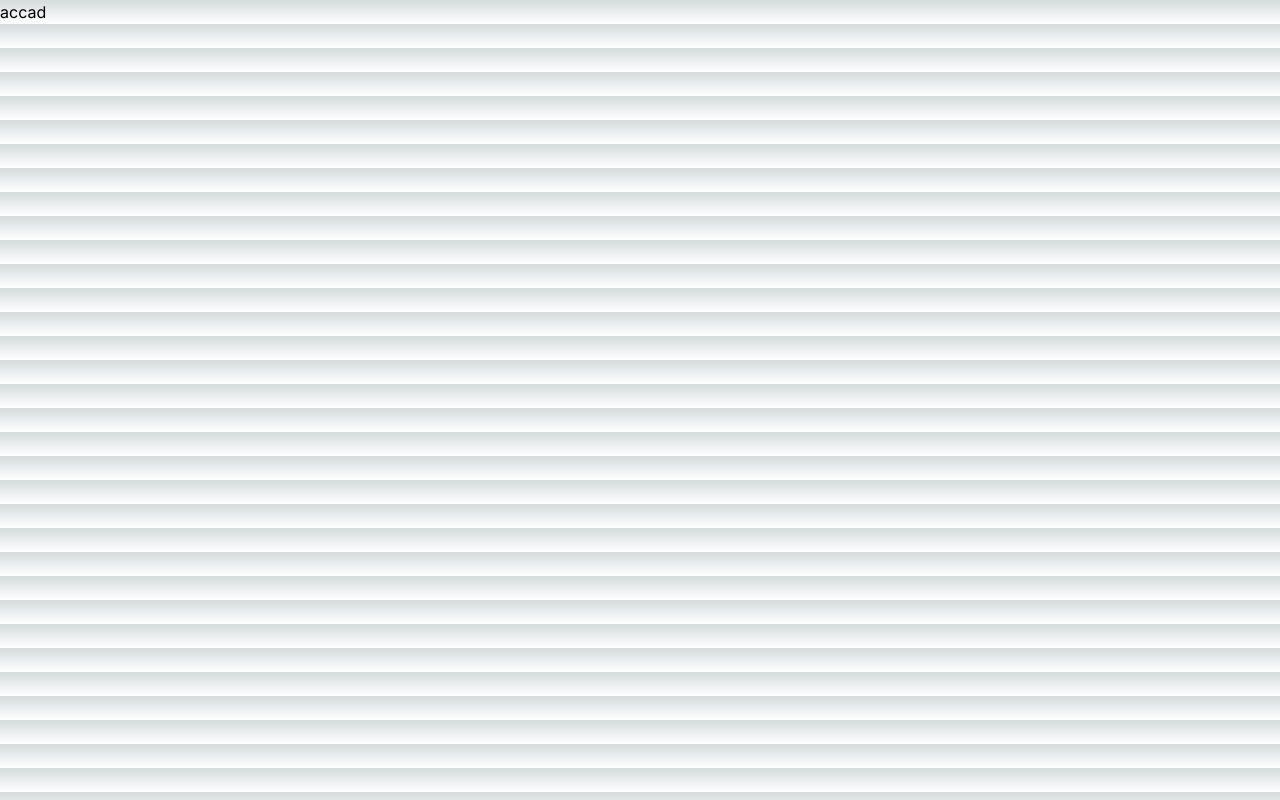
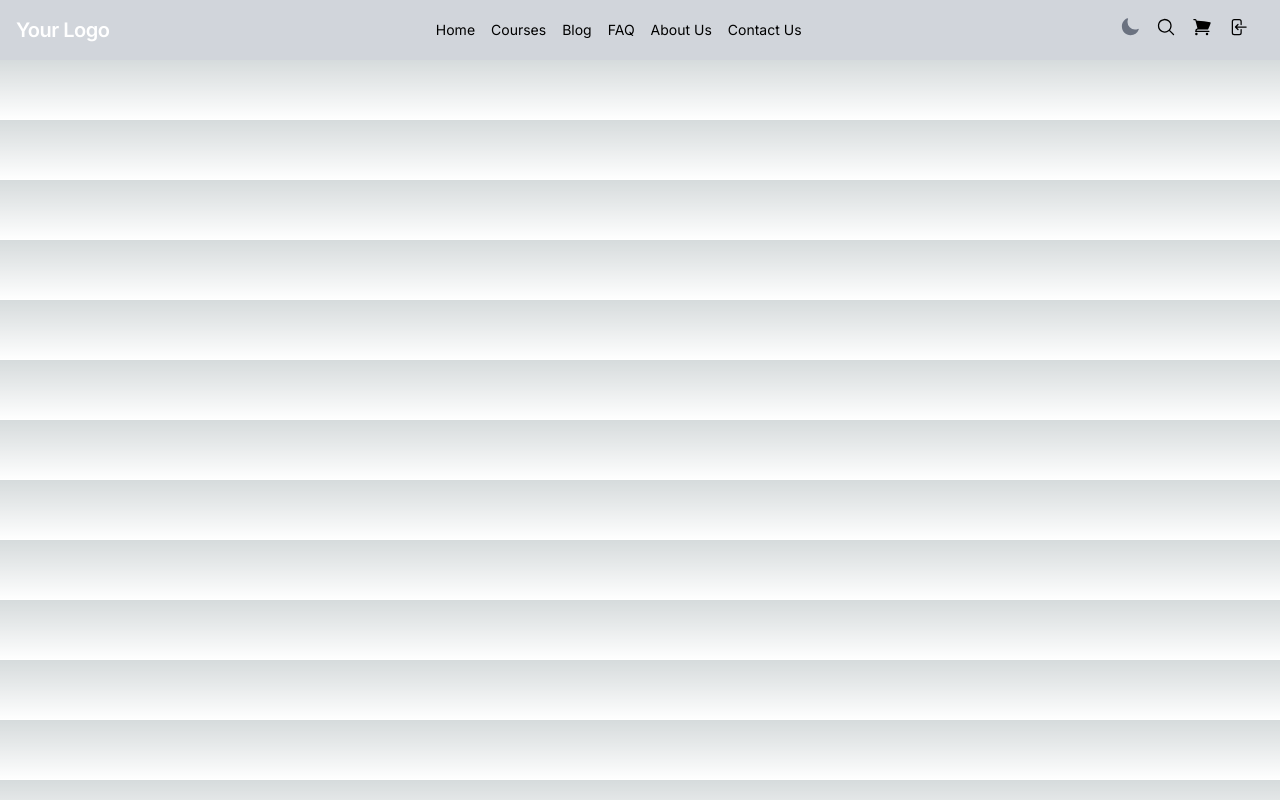
Before and after one commit to rezac78/coolLearning, a Next.js app: page / in a window 1280 px wide. Built offline with nearby package versions, Linux system fonts and the light colour scheme.

Commit message:
end part navbar

```diff
--- /dev/null
+++ b/src/Event/Event.ts
@@ -0,0 +1,34 @@
+import {
+  MagnifyingGlassIcon,
+  SunIcon,
+  ShoppingCartIcon,
+  MoonIcon,
+  ArrowLeftEndOnRectangleIcon,
+} from "@heroicons/react/24/solid";
+
+export interface Navbar {
+  id: number;
+  Link: string;
+  name: string;
+}
+
+export interface NavbarIcons {
+  id: number;
+  name: string;
+  icon: any;
+}
+
+export const navbar: Navbar[] = [
+  { id: 1, name: "Home", Link: "#home" },
+  { id: 2, name: "Courses", Link: "#courses" },
+  { id: 3, name: "Blog", Link: "#blog" },
+  { id: 4, name: "FAQ", Link: "#faq" },
+  { id: 5, name: "About Us", Link: "#about" },
+  { id: 6, name: "Contact Us", Link: "#contact" },
+];
+
+export const navbarIcons: NavbarIcons[] = [
+  { id: 1, name: "Search", icon: MagnifyingGlassIcon },
+  { id: 2, name: "Shopping", icon: ShoppingCartIcon },
+  { id: 3, name: "Auth", icon: ArrowLeftEndOnRectangleIcon },
+];
--- a/src/app/layout.tsx
+++ b/src/app/layout.tsx
@@ -5,7 +5,7 @@ import './globals.css'
 const inter = Inter({ subsets: ['latin'] })
 
 export const metadata: Metadata = {
-  title: 'Create Next App',
+  title: 'Cool Learning',
   description: 'Generated by create next app',
 }
 
--- a/src/app/page.tsx
+++ b/src/app/page.tsx
@@ -1,7 +1,21 @@
+"use client"
+import Header from "@/components/Header";
+import { useState, useEffect } from 'react';
+
 export default function Home() {
+  const [theme, setTheme] = useState('light');
+  useEffect(() => {
+    const storedTheme = localStorage.getItem('theme') || (window.matchMedia('(prefers-color-scheme: dark)').matches ? 'dark' : 'light');
+    setTheme(storedTheme);
+  }, []);
+  const toggleTheme = () => {
+    const newTheme = theme === 'light' ? 'dark' : 'light';
+    localStorage.setItem('theme', newTheme);
+    setTheme(newTheme);
+  };
   return (
-    <div className="">
-      accad
+    <div className={`bg-red-600	 dark:bg-blue-100 ${theme === 'dark' ? 'dark' : ''}`}>
+      <Header toggleTheme={toggleTheme} currentTheme={theme} />
     </div>
   )
 }
--- /dev/null
+++ b/src/components/Header/index.tsx
@@ -0,0 +1,48 @@
+import { navbar, navbarIcons } from "@/Event/Event"
+import { MoonIcon, SunIcon, Bars3Icon } from "@heroicons/react/24/solid"
+import { useState } from "react";
+import Menu from "../Shared/HamburgerMenu/Menu";
+interface HeaderProps {
+        currentTheme: string;
+        toggleTheme: () => void;
+}
+export default function Header(props: HeaderProps) {
+        const [isMenuOpen, setIsMenuOpen] = useState(false);
+        const toggleMenu = () => {
+                setIsMenuOpen(!isMenuOpen);
+        };
+        return (
+                <nav className="bg-light-bg-Nav dark:bg-dark-bg-Nav p-4">
+                        <div className="container mx-auto flex items-center justify-between flex-wrap">
+                                <div className="flex items-center flex-shrink-0 text-white mr-6">
+                                        <span className="font-semibold text-xl tracking-tight">Your Logo</span>
+                                </div>
+                                <div className="hidden md:block">
+                                        <div className="text-sm flex-grow">
+                                                {navbar.map((e) => (
+                                                        <a key={e.id} href={e.Link} className={`text-light-color-Font dark:text-dark-color-Font hover:text-light-color-Font-hover dark:hover:text-dark-color-Font-hover mr-4`}>{e.name}</a>
+                                                ))}
+                                        </div>
+                                </div>
+                                <div className="md:hidden">
+                                        <button onClick={toggleMenu}>
+                                                <Bars3Icon className="h-6 w-6 text-light-color-Font dark:text-dark-color-Font" />
+                                        </button>
+                                </div>
+                                <div className="hidden md:block flex items-center">
+                                        <button onClick={props.toggleTheme} className="mr-4">
+                                                {props.currentTheme === 'dark' ? <SunIcon className="h-5 w-5 text-yellow-500" />
+                                                        : <MoonIcon className="h-5 w-5 text-gray-500" />}
+                                        </button>
+                                        {navbarIcons.map((e) => (
+                                                <button key={e.id} className="mr-4">
+                                                        <e.icon className="h-5 w-5 text-light-color-Font dark:text-dark-color-Font" />
+                                                </button>
+                                        ))}
+                                </div>
+                        </div>
+                        <Menu isMenuOpen={isMenuOpen} currentTheme={props.currentTheme} toggleTheme={props.toggleTheme} />
+                </nav>
+
+        )
+}
--- /dev/null
+++ b/src/components/Shared/HamburgerMenu/Menu.tsx
@@ -0,0 +1,36 @@
+import { navbar, navbarIcons } from "@/Event/Event"
+import { MoonIcon, SunIcon} from "@heroicons/react/24/solid"
+interface HeaderProps {
+        isMenuOpen: boolean;
+        currentTheme: string;
+        toggleTheme: () => void;
+}
+export default function Menu(props: HeaderProps) {
+        return (
+                <>
+                        {props.isMenuOpen && (
+                                <>
+                                        <div className="">
+                                                <div className="text-base">
+                                                        {navbar.map((e) => (
+                                                                <a key={e.id} href={e.Link} className={`text-light-color-Font flex justify-center dark:text-dark-color-Font hover:text-light-color-Font-hover dark:hover:text-dark-color-Font-hover m-4`}>{e.name}</a>
+                                                        ))}
+                                                </div>
+                                        </div>
+                                        <div className="flex justify-center mt-5">
+                                                <button onClick={props.toggleTheme} className="mr-4">
+                                                        {props.currentTheme === 'dark' ? <SunIcon className="h-5 w-5 text-yellow-500" />
+                                                                : <MoonIcon className="h-6 w-6 text-gray-500" />}
+                                                </button>
+                                                {navbarIcons.map((e) => (
+                                                        <button key={e.id} className="mr-4">
+                                                                <e.icon className="h-6 w-6 text-light-color-Font dark:text-dark-color-Font" />
+                                                        </button>
+                                                ))}
+                                        </div>
+                                </>
+                        )}
+                </>
+
+        )
+}
--- a/tailwind.config.ts
+++ b/tailwind.config.ts
@@ -1,20 +1,24 @@
-import type { Config } from 'tailwindcss'
+import type { Config } from "tailwindcss";
 
 const config: Config = {
   content: [
-    './src/pages/**/*.{js,ts,jsx,tsx,mdx}',
-    './src/components/**/*.{js,ts,jsx,tsx,mdx}',
-    './src/app/**/*.{js,ts,jsx,tsx,mdx}',
+    "./src/pages/**/*.{js,ts,jsx,tsx,mdx}",
+    "./src/components/**/*.{js,ts,jsx,tsx,mdx}",
+    "./src/app/**/*.{js,ts,jsx,tsx,mdx}",
   ],
+  darkMode: "class",
   theme: {
     extend: {
-      backgroundImage: {
-        'gradient-radial': 'radial-gradient(var(--tw-gradient-stops))',
-        'gradient-conic':
-          'conic-gradient(from 180deg at 50% 50%, var(--tw-gradient-stops))',
+      colors: {
+        "dark-color-Font": "white",
+        "dark-color-Font-hover": "#d1d5db",
+        "dark-bg-Nav": "#1f2937",
+        "light-color-Font": "black",
+        "light-color-Font-hover": "#374151",
+        "light-bg-Nav": "#d1d5db",
       },
     },
   },
   plugins: [],
-}
-export default config
+};
+export default config;
```
Also changed, not shown: package.json (+7 -4 lines), src/redux/actions/themeActions.ts (added, +13 -0 lines), src/redux/reducers/index.ts (added, +9 -0 lines), src/redux/reducers/themeReducer.ts (added, +21 -0 lines), src/redux/store.ts (+7 -0 lines), 1 other file (tests, documents, lock files or other folders).
